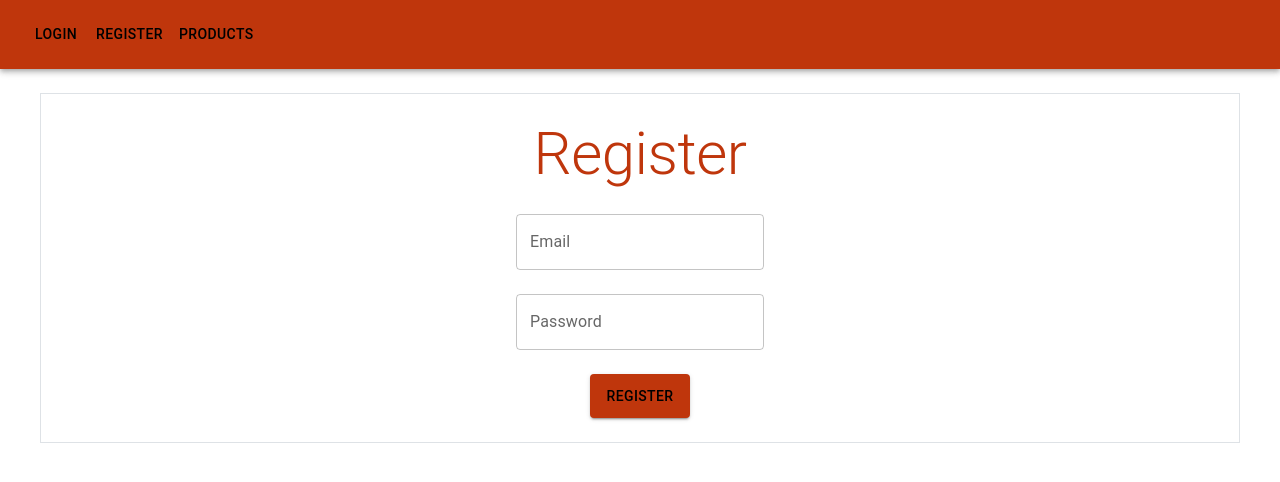
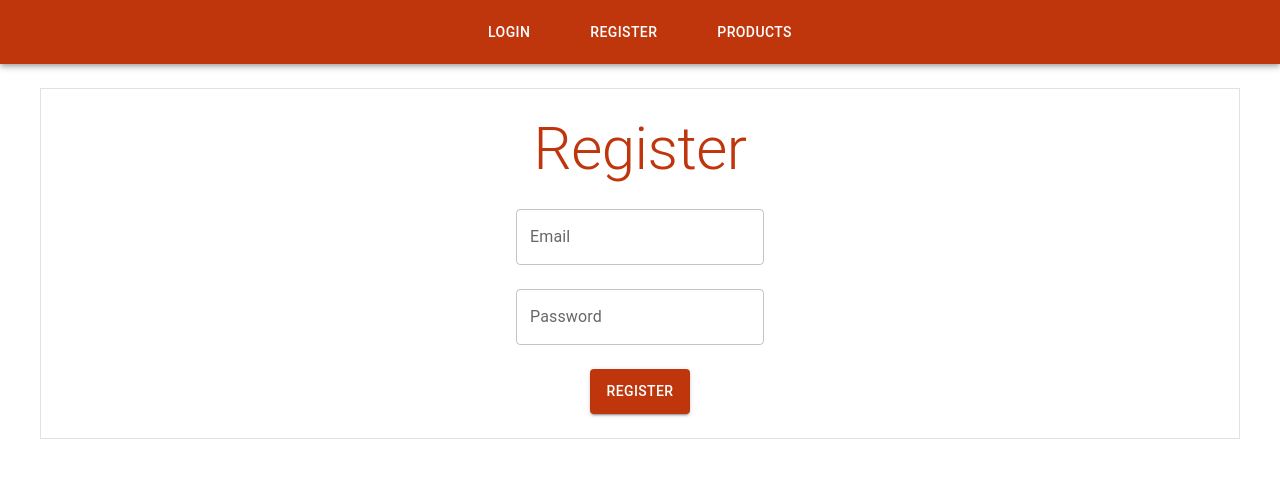
Before and after one commit to MuhammadHaris77/Ecommerce_Project, a React (Vite) app: page /register in a window 1280 px wide. Shown: the top 482 px of the page. Built offline with nearby package versions, Linux system fonts and the light colour scheme.

Commit message:
navbar item center

```diff
--- a/src/components/BootCard.jsx
+++ /dev/null
@@ -1,23 +0,0 @@
-import React from 'react'
-
-function BootCard({ title, description, src, brand, category, func }) {
-    return (
-
-        <div className="card" style={{ width: "18rem" }}>
-            <img src="..." className="card-img-top" alt="..." />
-            <div className="card-body">
-                <h5 className="card-title">{title}</h5>
-                <p className="card-text">
-                    {description}
-                 </p>
-
-                <a href="#" className="btn btn-primary">
-                    Show More
-                </a>
-            </div>
-        </div>
-
-    )
-}
-
-export default BootCard
--- a/src/components/Card.jsx
+++ b/src/components/Card.jsx
@@ -32,7 +32,7 @@ export default function SingleCard({ title, description, src ,brand,category,fun
 
             </CardContent>
             <CardActions sx={{justifyContent:'center'}}>
-                <Button variant="contained"  sx={{ color: 'black',background: '#bf360c' }} onClick={func} >Show More</Button>
+                <Button variant="contained"  sx={{ color: 'white',background: '#bf360c' }} onClick={func} >Show More</Button>
             </CardActions>
         </Card>
 
--- a/src/components/Navbar.jsx
+++ b/src/components/Navbar.jsx
@@ -40,8 +40,8 @@ function ResponsiveAppBar() {
   const handleCloseNavMenu = (page) => {
     console.log("clicked item",page)
     setAnchorElNav(null);
-    page === 'login' ? navigate('/') : navigate(page)
-   };
+    page === 'login' ? navigate('/')  :  page === 'products' ?  navigate('/products') : page === 'register' ?  navigate('/register') : null
+  };
 
   const handleCloseUserMenu = () => {
     setAnchorElUser(null);
@@ -88,12 +88,12 @@ function ResponsiveAppBar() {
             </Menu>
           </Box>
 
-          <Box sx={{ flexGrow: 1, display: { xs: 'none', md: 'flex' } }}>
+          <Box sx={{ flexGrow: 1, display: { xs: 'none', md: 'flex',justifyContent:'center', } }}>
             {pages.map((page) => (
               <Button
                 key={page}
                 onClick={()=>handleCloseNavMenu(page)}
-                sx={{ my: 2, color: 'black', display: 'flex' }}
+                sx={{ my: 2, color: 'white', display: 'd-flex',padding:'0px 30px' }}
               >
                 {page}
               </Button>
--- a/src/pages/Login.jsx
+++ b/src/pages/Login.jsx
@@ -18,7 +18,7 @@ const Login = () => {
     <InputForm type="password" label="Password"/>
     <br />
 
-    <Button variant="contained"  sx={{ color: 'black',background: '#bf360c', width:"100px" ,padding:"10px",  }} >Login </Button>
+    <Button variant="contained"  sx={{ color: 'White',background: '#bf360c', width:"100px" ,padding:"10px",  }} >Login </Button>
 
     </Container>
    </div>
--- a/src/pages/Products.jsx
+++ b/src/pages/Products.jsx
@@ -4,7 +4,6 @@ import SingleCard from '../components/Card';
 import { Container, Typography } from '@mui/material';
 import CircularProgress from '@mui/material/CircularProgress';
 import { useNavigate } from 'react-router-dom';
-import BootCard from '../components/BootCard';
 
 
 const Products = () => {
@@ -48,8 +47,6 @@ const Products = () => {
         {products && products.map((item) => {
           return (
             <div className='m-2 d-flex d-inline-flex'>
-                 {/* <BootCard key={item.id} title={item.title} description={item.description} brand={item.brand} src={item.thumbnail} func={() => sigleProduct(item)} /> */}
-
 
                  <SingleCard key={item.id} title={item.title} description={item.description} brand={item.brand} src={item.thumbnail} func={() => sigleProduct(item)} />
             </div>
--- a/src/pages/Register.jsx
+++ b/src/pages/Register.jsx
@@ -19,7 +19,7 @@ const Register = () => {
         <InputForm type="password" label="Password" />
         <br />
 
-        <Button variant="contained" sx={{ color: 'black', background: '#bf360c', width: "100px", padding: "10px", }} >Register</Button>
+        <Button variant="contained" sx={{ color: 'white', background: '#bf360c', width: "100px", padding: "10px", }} >Register</Button>
 
       </Container>
 
--- a/src/pages/SingleProduct.jsx
+++ b/src/pages/SingleProduct.jsx
@@ -52,7 +52,7 @@ const [loading,setLoading]= useState(true)
   </div>
 
   {
-    data &&   <Container >
+    data &&   <Container   >
     <Card sx={{ display: 'flex', margin: "20px" }}>
         <Box sx={{ display: 'flex', flexDirection: 'column',  }}>
         <CardContent>
@@ -74,7 +74,7 @@ const [loading,setLoading]= useState(true)
                   <Typography variant="body2" sx={{ color: 'text.secondary' }}>
 
                   <CardActions sx={{justifyContent:'center'}}>
-                  <Button variant="contained"  sx={{ color: 'black',background: '#bf360c' }}  >Add to Cart</Button>
+                  <Button variant="contained"  sx={{ color: 'white',background: '#bf360c' }}  >Add to Cart</Button>
                   </CardActions>
 
                   </Typography>
```
